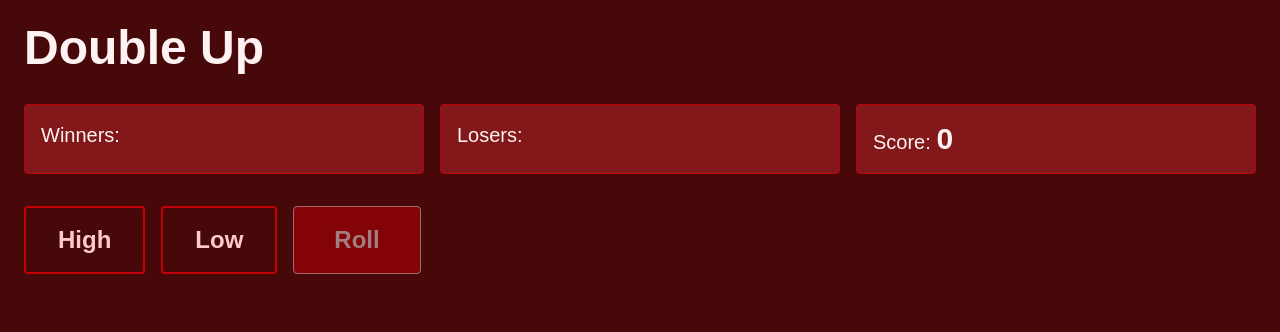
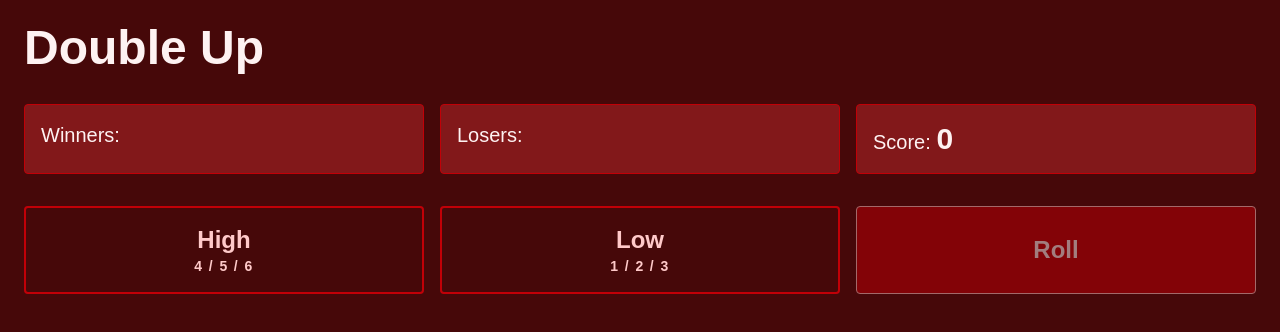
Before and after one commit to Ackeyb/dice-poker, a Next.js app: page /doubleup in a window 1280 px wide. Shown: the top 332 px of the page. Built offline with nearby package versions, Linux system fonts and the light colour scheme.

Commit message:
Clarify double up choices and labels

```diff
--- a/app/settings/page.tsx
+++ b/app/settings/page.tsx
@@ -7,6 +7,7 @@ import {
 } from "react";
 import { calculateScore } from "@/features/game/utils/calculateScore";
 import { MULTIPLIERS } from "@/features/game/constants/multipliers";
+import { HAND_LABELS } from "@/features/game/constants/handLabels";
 import { HandRank } from "@/features/game/types/hand";
 
 type DialogMode = "players" | null;
@@ -88,6 +89,22 @@ export default function SettingsPage() {
     Number(onePairRate);
 
   useEffect(() => {
+    const navigationEntry =
+      performance.getEntriesByType(
+        "navigation"
+      )[0] as
+        | PerformanceNavigationTiming
+        | undefined;
+
+    if (navigationEntry?.type === "reload") {
+      window.history.replaceState(
+        null,
+        "",
+        window.location.pathname
+      );
+      return;
+    }
+
     const params =
       new URLSearchParams(
         window.location.search
@@ -459,7 +476,7 @@ export default function SettingsPage() {
                       text-zinc-300
                     "
                   >
-                    {hand}
+                    {HAND_LABELS[hand]}
                   </div>
                   <div className="text-[10px] text-zinc-600">
                     x{MULTIPLIERS[hand]}
--- a/features/double-up/components/DoubleUpScreen.tsx
+++ b/features/double-up/components/DoubleUpScreen.tsx
@@ -330,15 +330,18 @@ export const DoubleUpScreen =
       </div>
 
       {status === "SELECT" && (
-        <div className="flex flex-wrap gap-4">
+        <div className="grid grid-cols-3 gap-2 sm:gap-4">
 
           <button
             className={`
+              min-w-0
               rounded
               border-2
-              px-8 py-4
-              text-2xl font-bold
+              px-2 py-3
+              text-base font-bold
               transition
+              sm:px-8 sm:py-4
+              sm:text-2xl
               ${
                 choice === "HIGH"
                   ? "border-white bg-red-500 text-white shadow-xl shadow-red-500/30"
@@ -352,6 +355,9 @@ export const DoubleUpScreen =
             <span className="block">
               High
             </span>
+            <span className="block text-xs font-black tracking-widest sm:text-sm">
+              4 / 5 / 6
+            </span>
             {choice === "HIGH" && (
               <span className="block text-xs uppercase tracking-widest">
                 Selected
@@ -361,11 +367,14 @@ export const DoubleUpScreen =
 
           <button
             className={`
+              min-w-0
               rounded
               border-2
-              px-8 py-4
-              text-2xl font-bold
+              px-2 py-3
+              text-base font-bold
               transition
+              sm:px-8 sm:py-4
+              sm:text-2xl
               ${
                 choice === "LOW"
                   ? "border-white bg-red-500 text-white shadow-xl shadow-red-500/30"
@@ -378,6 +387,9 @@ export const DoubleUpScreen =
           >
             <span className="block">
               Low
+            </span>
+            <span className="block text-xs font-black tracking-widest sm:text-sm">
+              1 / 2 / 3
             </span>
             {choice === "LOW" && (
               <span className="block text-xs uppercase tracking-widest">
@@ -392,10 +404,13 @@ export const DoubleUpScreen =
               isRolling
             }
             className={`
+              min-w-0
               border border-red-200
-              px-10 py-4 rounded
-              text-2xl font-bold
+              px-2 py-3 rounded
+              text-base font-bold
               bg-red-700
+              sm:px-10 sm:py-4
+              sm:text-2xl
 
               ${
                 choice === null ||
--- a/features/game/components/GameScreen.tsx
+++ b/features/game/components/GameScreen.tsx
@@ -7,6 +7,8 @@ import { getWinnersAndLosers }
 from "../utils/getWinnersAndLosers";
 import { calculateScore }
 from "../utils/calculateScore";
+import { HAND_LABELS }
+from "../constants/handLabels";
 import { useRouter }
 from "next/navigation";
 import {
@@ -262,11 +264,13 @@ export const GameScreen = ({
 
   const leaderHandLabel =
     winners.length > 0
-      ? winners[0].hand
+      ? HAND_LABELS[winners[0].hand]
       : "-";
 
   const currentPlayerHandLabel =
-    currentPlayerResult?.hand ?? "-";
+    currentPlayerResult
+      ? HAND_LABELS[currentPlayerResult.hand]
+      : "-";
 
   const isRound3Confirm =
     state.phase === "ROUND3_CONFIRM" &&
@@ -686,7 +690,7 @@ export const GameScreen = ({
           <div
             className="
               mt-4
-              flex flex-wrap gap-3
+              flex flex-wrap gap-4
             "
           >
             <button
@@ -698,6 +702,7 @@ export const GameScreen = ({
               className={`
                 rounded
                 bg-red-600
+                min-w-36
                 px-6 py-3
                 font-bold
                 text-white
@@ -714,7 +719,7 @@ export const GameScreen = ({
               `}
               onClick={handleRoll}
             >
-              Roll
+              サイコロを振る
             </button>
 
             <button
@@ -722,6 +727,7 @@ export const GameScreen = ({
                 rounded
                 border border-zinc-700
                 bg-zinc-950
+                min-w-36
                 px-6 py-3
                 font-bold
                 text-zinc-100
@@ -886,7 +892,9 @@ export const GameScreen = ({
                             text-white
                           "
                         >
-                          {summary.hand}
+                          {summary.hand
+                            ? HAND_LABELS[summary.hand]
+                            : "-"}
                         </div>
                       </div>
 
@@ -1277,20 +1285,6 @@ export const GameScreen = ({
             <div
               className="
                 mt-4
-                rounded
-                border border-zinc-800
-                bg-zinc-950
-                p-3
-                text-sm
-                text-zinc-300
-              "
-            >
-              全員の現在の出目・役・スコアは画面下部の一覧で確認できます。
-            </div>
-
-            <div
-              className="
-                mt-5
                 grid gap-3
               "
             >
--- /dev/null
+++ b/features/game/constants/handLabels.ts
@@ -0,0 +1,13 @@
+import { HandRank } from "../types/hand";
+
+export const HAND_LABELS: Record<HandRank, string> = {
+  PINSORO: "ピンゾロ",
+  FIVE_DICE: "５ダイス",
+  FOUR_DICE: "４ダイス",
+  STRAIGHT: "ストレート",
+  FULL_HOUSE: "フルハウス",
+  THREE_DICE: "３ダイス",
+  TWO_PAIR: "２ペア",
+  ONE_PAIR: "１ペア",
+  BUTA: "クソザコ",
+};
--- a/features/game/constants/multipliers.ts
+++ b/features/game/constants/multipliers.ts
@@ -1,10 +1,10 @@
 export const MULTIPLIERS = {
   PINSORO: 100,
   FIVE_DICE: 50,
-  FOUR_DICE: 20,
-  STRAIGHT: 10,
-  FULL_HOUSE: 8,
-  THREE_DICE: 4,
+  FOUR_DICE: 25,
+  STRAIGHT: 15,
+  FULL_HOUSE: 10,
+  THREE_DICE: 5,
   TWO_PAIR: 2,
   ONE_PAIR: 1,
   BUTA: 0,
```
Also changed, not shown: 2 other files (tests, documents, lock files or other folders).
